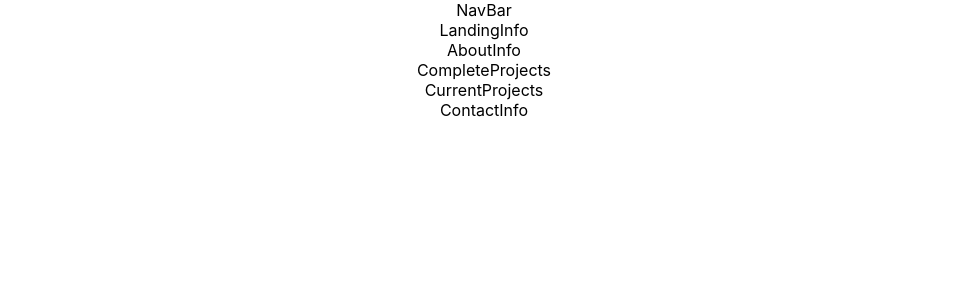
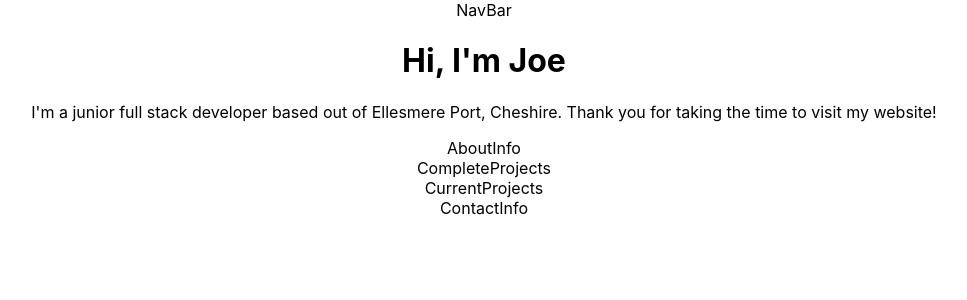
Before and after one commit to joesimp94/portfolio, a React (Create React App) app: page / in a window 1280 px wide. Shown: the top 300 px of the page, without its empty margins (156-1123 px from the left). Built offline with nearby package versions, Linux system fonts and the light colour scheme.

Commit message:
feature: basic landing info added

```diff
--- a/src/components/landinginfo/LandingInfo.js
+++ b/src/components/landinginfo/LandingInfo.js
@@ -1,7 +1,15 @@
 import React from "react";
 
 const LandingInfo = () => {
-  return <div>LandingInfo</div>;
+  return (
+    <div>
+      <h1>Hi, I'm Joe</h1>
+      <p>
+        I'm a junior full stack developer based out of Ellesmere Port, Cheshire.
+        Thank you for taking the time to visit my website!
+      </p>
+    </div>
+  );
 };
 
 export default LandingInfo;
```
